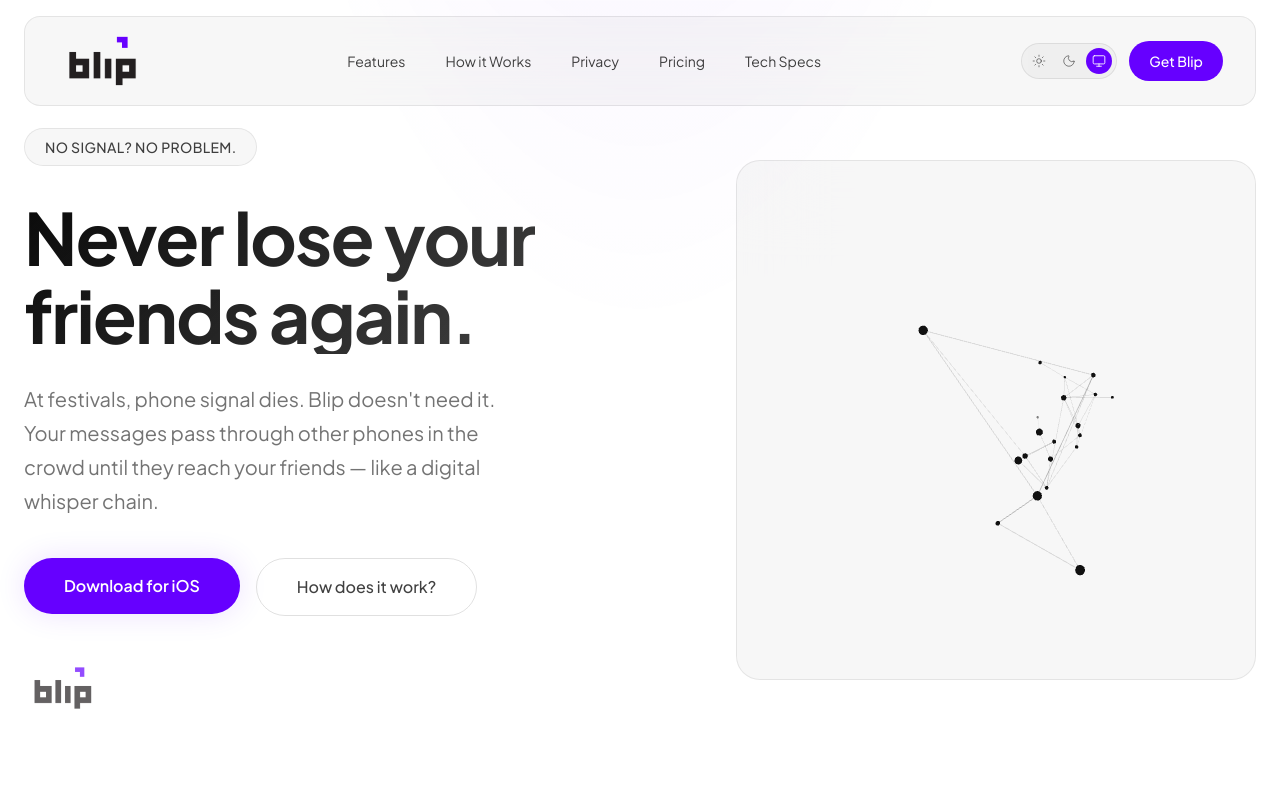
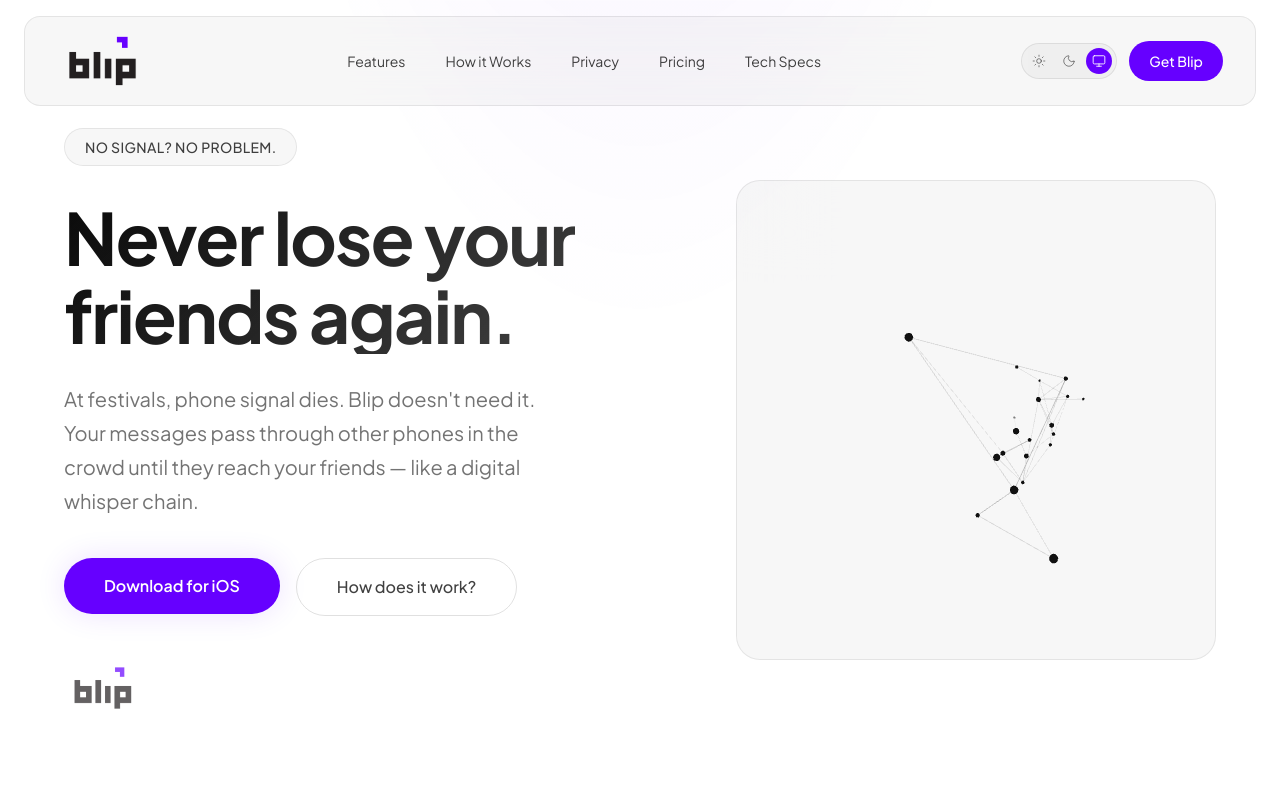
Before and after one commit to txc0ld/heyblip.au, a Next.js app: page / in a window 1280 px wide. Shown: the top 800 px of the page. Built offline with nearby package versions, Linux system fonts and the light colour scheme.

Commit message:
fix(hero): close gap between columns, center hero unit on desktop

```diff
--- a/src/components/Hero.tsx
+++ b/src/components/Hero.tsx
@@ -16,7 +16,7 @@
       <div className="max-w-7xl mx-auto w-full">
 
         {/* ── Desktop: side-by-side grid ── */}
-        <div className="grid grid-cols-1 lg:grid-cols-2 gap-10 lg:gap-8 xl:gap-0 items-center">
+        <div className="grid grid-cols-1 lg:grid-cols-[1fr_auto] gap-10 lg:gap-16 xl:gap-20 items-center max-w-6xl mx-auto">
 
           {/* Left column: badge + (mobile: mesh) + copy */}
           <motion.div
@@ -108,7 +108,7 @@
             transition={{ duration: 1, ease, delay: 0.15 }}
             className="hidden lg:block relative w-full"
           >
-            <div className="relative aspect-square max-w-[520px] ml-auto mr-0 rounded-3xl overflow-hidden glass">
+            <div className="relative aspect-square w-[420px] xl:w-[480px] rounded-3xl overflow-hidden glass">
               <MeshBackground />
             </div>
           </motion.div>
```
